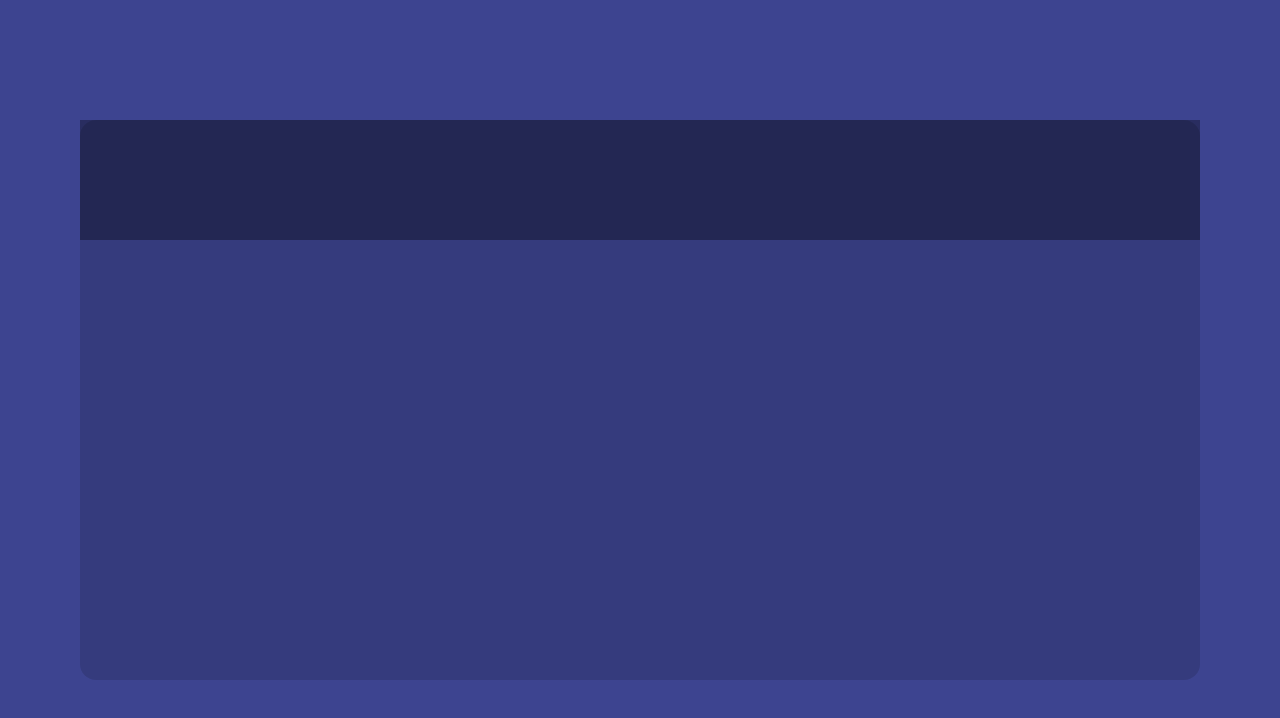
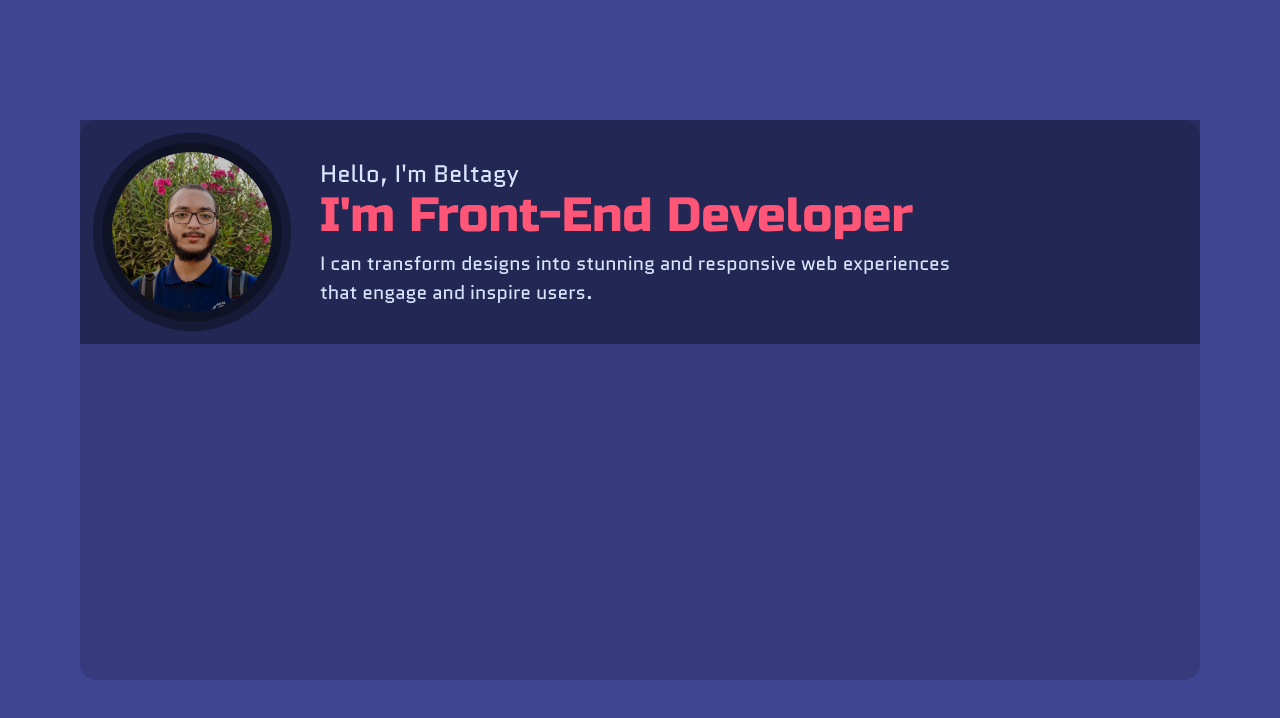
Before and after one commit to Mohammed-Beltagy/imbeltagy, a website: page stage/pug/index.pug in a window 1280 px wide. Drawn offline with nearby package versions, Linux system fonts and the light colour scheme; files that its build step writes are made by us from their sources; files whose address does not match are found by name.

Commit message:
Build t The Header And sat up fonts

```diff
--- a/stage/pug/index.pug
+++ b/stage/pug/index.pug
@@ -9,12 +9,24 @@ html(lang="en")
     //- Search Engine Meta
     meta(name="description" content="I'm Beltagy! I can be your front-end developer.")
     meta(name="keywords" content="beltagy, i'm beltagy, imbeltagy, frontend, website, developer")
+    //- Font
+    link(rel="preconnect" href="https://fonts.googleapis.com")
+    link(rel="preconnect" href="https://fonts.gstatic.com" crossorigin)
+    //- Quantico font
+    link(href="https://fonts.googleapis.com/css2?family=Quantico&display=swap" rel="stylesheet")
+    //- Russo One font
+    link(href="https://fonts.googleapis.com/css2?family=Russo+One&display=swap" rel="stylesheet")
     //- Style Sheet
     link(rel="stylesheet" href="main.css")
   body
     main
       header
-      section.body
+        .picture.img-container
+          img(src="assets/images/picture.png", alt="Beltagy Picture")
+        .text
+          span Hello, I'm Beltagy
+          h1 I'm Front-End Developer
+          p I can transform designs into stunning and responsive web experiences that engage and inspire users.
 
     //- Script
     script(src="app.js")
--- a/stage/sass/configs.sass
+++ b/stage/sass/configs.sass
@@ -1,4 +1,15 @@
 $bg-color: #3D4490
-$accent-color: #5994FF
+$accent-color: #FF5677
+$ordinary-color: #5994FF
 $secondary-color: #83C3FF
-$ordinary-color: #fff
+// Fonts
+$special-font: 'Russo One', sans-serif
+$ordinary-font: 'Quantico', sans-serif
+
+// Breakpoints
+@mixin md-screens
+  @media (min-width: 40rem)
+    @content
+@mixin sm-screens
+  @media (max-width: 39.9rem)
+    @content
--- a/stage/sass/main.sass
+++ b/stage/sass/main.sass
@@ -3,18 +3,22 @@
 
 //  ===================
 //  Sections Navigator:
-//    1. Body Styling
+//    1. Global Styling
 //    2. Main Styling [Content Container]
-//    3. Header Container [Which Contains Profile Picture]
-
+//    3. Header Styling [Which Contains Profile Picture]
+//    4. Content Styling [Which Has Slider In]
 
 // ============
-// Body Styling
+// Global Rules
 // ============
+.img-container img
+  max-width: 100%
+
 body
   position: relative
   background-color: $bg-color
   padding: 1rem 0
+  font-family: $ordinary-font
 
 // ============
 // Main Styling
@@ -32,10 +36,61 @@ main
   border-radius: 1rem
   // Grid
   display: grid
-  grid-template-rows: 15vh 1fr // temp: 15vh => auto
+  grid-template-rows: auto 1fr
+  header, .body
+    padding: 2rem
 
 // ==============
 // Header Styling
 // ==============
 header
   background-color: #0005
+  display: flex
+  flex-direction: column
+  align-items: center
+  gap: 3rem
+  @include md-screens
+    flex-direction: row
+    padding-top: 1em
+    .picture
+      flex-shrink: 0
+
+  .picture
+    position: relative
+    width: 10rem
+    border-radius: 100%
+    box-shadow: 0 0 0 .6rem #0005, 0 0 0 1.2rem #0005
+    overflow: hidden
+    @include sm-screens
+      width: 100%
+      border-radius: 0
+    &::after
+      content: ""
+      position: absolute
+      top: 0
+      left: 0
+      width: 100%
+      height: 100%
+      background: #0003
+      pointer-events: none
+
+  .text
+    @include sm-screens
+      font-size: 14px
+    span
+      color: lighten($ordinary-color, 25%)
+      font-size: 1.5em
+    h1
+      color: $accent-color
+      font-size: 3em
+      margin-bottom: .2em
+      @include sm-screens
+        font-size: 2.5em
+        margin: .2em 0
+      line-height: 1
+      font-family: $special-font
+      font-weight: 400
+    p
+      color: lighten($ordinary-color, 25%)
+      font-size: 1.2em
+      max-width: calc(20ch * 3 / 1.2)
```
Also changed, not shown: docs/assets/images/picture-nobg.png (added), docs/assets/images/picture.png (added), docs/index.html, docs/main.css, stage/images/picture-nobg.png (added), stage/images/picture.png (added).
